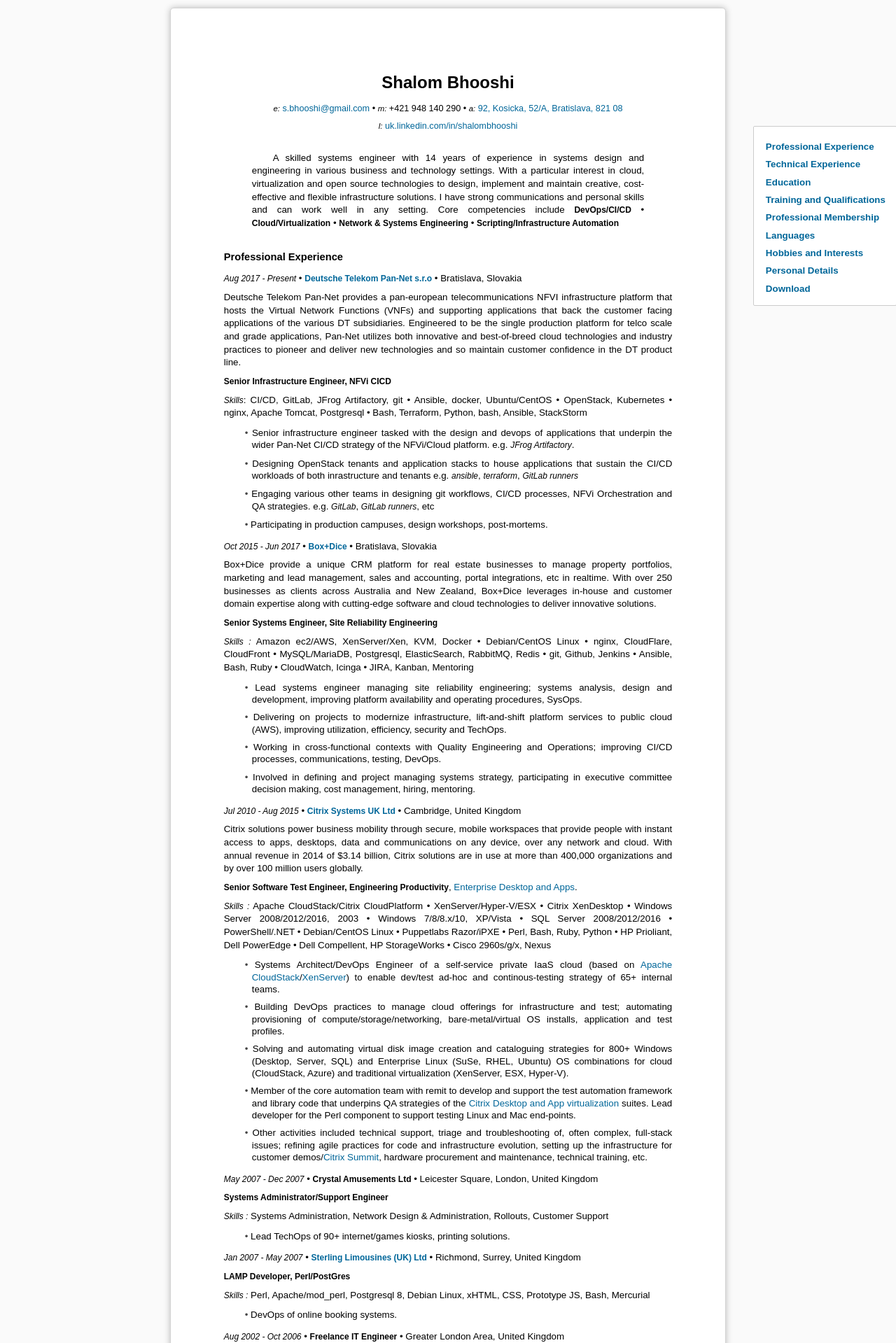
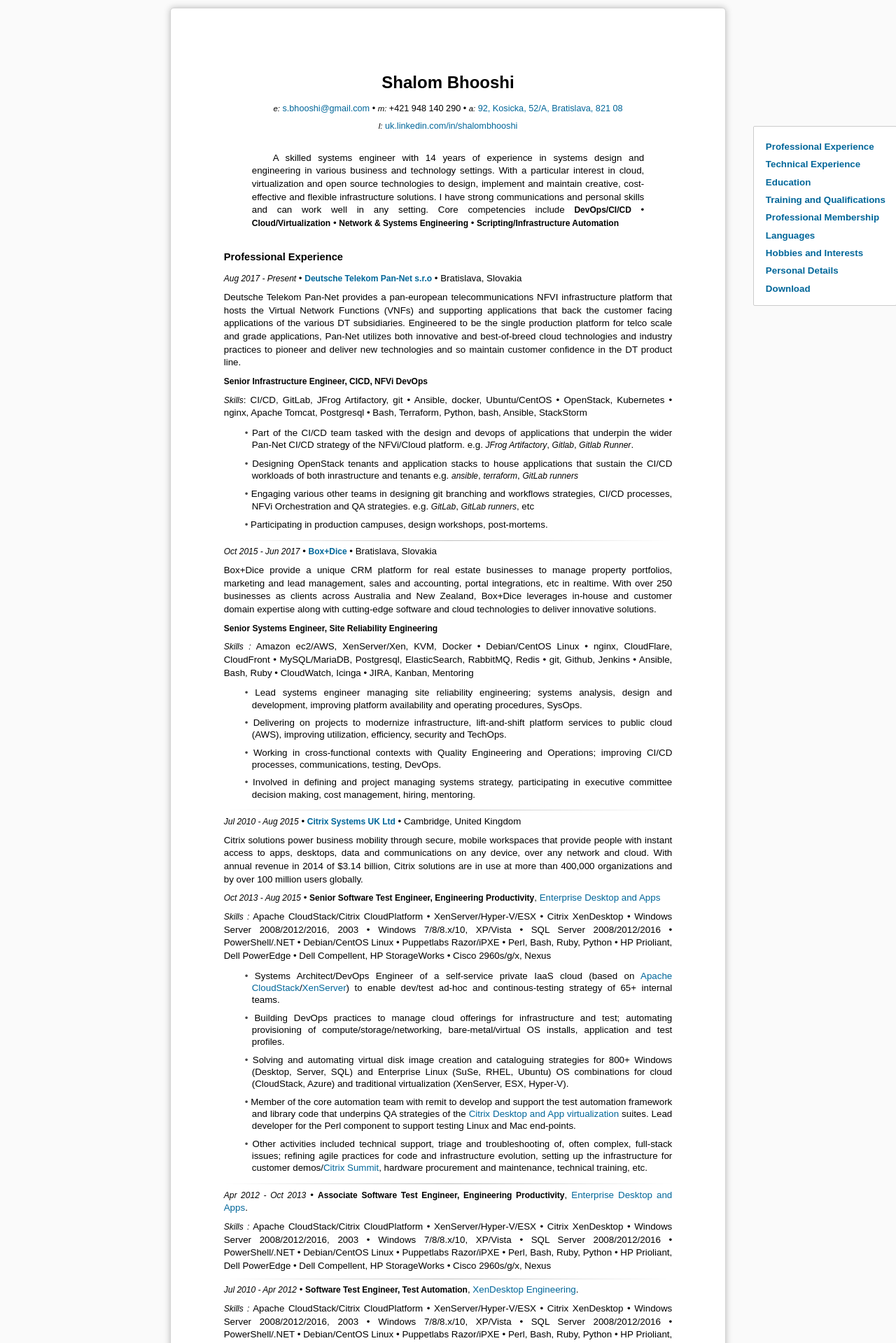
Before and after one commit to shalomb/shalomb, a Jekyll site: the page cv/cv.html, which Jekyll copies as it is, in a window 1280 px wide. Shown: the top 1919 px of the page at 70% size. Built offline with Jekyll 4.4.1, drawn with Linux system fonts in a browser that asks for light colours; some of the changed text lies outside the part shown.

Commit message:
Minor updates

```diff
--- a/cv/cv.html
+++ b/cv/cv.html
@@ -35,14 +35,15 @@
 <h3 id="professional-experience">Professional Experience</h3>
 <p><em>Aug 2017 - Present</em> • <strong><a href="https://www.telekom.com/en/media/details/the-pan-european-network--pan-net--442220">Deutsche Telekom Pan-Net s.r.o</a></strong> • Bratislava, Slovakia</p>
 <p>Deutsche Telekom Pan-Net provides a pan-european telecommunications NFVI infrastructure platform that hosts the Virtual Network Functions (VNFs) and supporting applications that back the customer facing applications of the various DT subsidiaries. Engineered to be the single production platform for telco scale and grade applications, Pan-Net utilizes both innovative and best-of-breed cloud technologies and industry practices to pioneer and deliver new technologies and so maintain customer confidence in the DT product line.</p>
-<p><strong>Senior Infrastructure Engineer, NFVi CICD</strong></p>
+<p><strong>Senior Infrastructure Engineer, CICD, NFVi DevOps</strong></p>
 <p><em>Skills</em>: CI/CD, GitLab, JFrog Artifactory, git • Ansible, docker, Ubuntu/CentOS • OpenStack, Kubernetes • nginx, Apache Tomcat, Postgresql • Bash, Terraform, Python, bash, Ansible, StackStorm</p>
 <ul>
-<li>Senior infrastructure engineer tasked with the design and devops of applications that underpin the wider Pan-Net CI/CD strategy of the NFVi/Cloud platform. e.g. <em>JFrog Artifactory</em>.</li>
+<li>Part of the CI/CD team tasked with the design and devops of applications that underpin the wider Pan-Net CI/CD strategy of the NFVi/Cloud platform. e.g. <em>JFrog Artifactory</em>, <em>Gitlab</em>, <em>Gitlab Runner</em>.</li>
 <li>Designing OpenStack tenants and application stacks to house applications that sustain the CI/CD workloads of both inrastructure and tenants e.g. <em>ansible</em>, <em>terraform</em>, <em>GitLab runners</em></li>
-<li>Engaging various other teams in designing git workflows, CI/CD processes, NFVi Orchestration and QA strategies. e.g. <em>GitLab</em>, <em>GitLab runners</em>, etc</li>
+<li>Engaging various other teams in designing git branching and workflows strategies, CI/CD processes, NFVi Orchestration and QA strategies. e.g. <em>GitLab</em>, <em>GitLab runners</em>, etc</li>
 <li>Participating in production campuses, design workshops, post-mortems.</li>
 </ul>
+<hr />
 <p><em>Oct 2015 - Jun 2017</em> • <strong><a href="https://boxdice.com.au">Box+Dice</a></strong> • Bratislava, Slovakia</p>
 <p>Box+Dice provide a unique CRM platform for real estate businesses to manage property portfolios, marketing and lead management, sales and accounting, portal integrations, etc in realtime. With over 250 businesses as clients across Australia and New Zealand, Box+Dice leverages in-house and customer domain expertise along with cutting-edge software and cloud technologies to deliver innovative solutions.</p>
 <p><strong>Senior Systems Engineer, Site Reliability Engineering</strong></p>
@@ -53,9 +54,10 @@
 <li>Working in cross-functional contexts with Quality Engineering and Operations; improving CI/CD processes, communications, testing, DevOps.</li>
 <li>Involved in defining and project managing systems strategy, participating in executive committee decision making, cost management, hiring, mentoring.</li>
 </ul>
+<hr />
 <p><em>Jul 2010 - Aug 2015</em> • <strong><a href="https://www.citrix.com/">Citrix Systems UK Ltd</a></strong> • Cambridge, United Kingdom</p>
 <p>Citrix solutions power business mobility through secure, mobile workspaces that provide people with instant access to apps, desktops, data and communications on any device, over any network and cloud. With annual revenue in 2014 of $3.14 billion, Citrix solutions are in use at more than 400,000 organizations and by over 100 million users globally.</p>
-<p><strong>Senior Software Test Engineer, Engineering Productivity</strong>, <a href="https://www.citrix.com/products/xenapp-xendesktop/">Enterprise Desktop and Apps</a>.</p>
+<p><em>Oct 2013 - Aug 2015</em> • <strong>Senior Software Test Engineer, Engineering Productivity</strong>, <a href="https://www.citrix.com/products/xenapp-xendesktop/">Enterprise Desktop and Apps</a></p>
 <p><em>Skills :</em> Apache CloudStack/Citrix CloudPlatform • XenServer/Hyper-V/ESX • Citrix XenDesktop • Windows Server 2008/2012/2016, 2003 • Windows 7/8/8.x/10, XP/Vista • SQL Server 2008/2012/2016 • PowerShell/.NET • Debian/CentOS Linux • Puppetlabs Razor/iPXE • Perl, Bash, Ruby, Python • HP Prioliant, Dell PowerEdge • Dell Compellent, HP StorageWorks • Cisco 2960s/g/x, Nexus</p>
 <ul>
 <li>Systems Architect/DevOps Engineer of a self-service private IaaS cloud (based on <a href="https://cloudstack.apache.org/">Apache CloudStack</a>/<a href="https://www.citrix.com/products/xenserver/">XenServer</a>) to enable dev/test ad-hoc and continous-testing strategy of 65+ internal teams.</li>
@@ -64,18 +66,27 @@
 <li>Member of the core automation team with remit to develop and support the test automation framework and library code that underpins QA strategies of the <a href="https://www.citrix.com/solutions/desktop-virtualization/overview.html">Citrix Desktop and App virtualization</a> suites. Lead developer for the Perl component to support testing Linux and Mac end-points.</li>
 <li>Other activities included technical support, triage and troubleshooting of, often complex, full-stack issues; refining agile practices for code and infrastructure evolution, setting up the infrastructure for customer demos/<a href="http://www.citrixsummit.com/">Citrix Summit</a>, hardware procurement and maintenance, technical training, etc.</li>
 </ul>
+<hr />
+<p><em>Apr 2012 - Oct 2013</em> • <strong>Associate Software Test Engineer, Engineering Productivity</strong>, <a href="https://www.citrix.com/products/xenapp-xendesktop/">Enterprise Desktop and Apps</a>.</p>
+<p><em>Skills :</em> Apache CloudStack/Citrix CloudPlatform • XenServer/Hyper-V/ESX • Citrix XenDesktop • Windows Server 2008/2012/2016, 2003 • Windows 7/8/8.x/10, XP/Vista • SQL Server 2008/2012/2016 • PowerShell/.NET • Debian/CentOS Linux • Puppetlabs Razor/iPXE • Perl, Bash, Ruby, Python • HP Prioliant, Dell PowerEdge • Dell Compellent, HP StorageWorks • Cisco 2960s/g/x, Nexus</p>
+<hr />
+<p><em>Jul 2010 - Apr 2012</em> • <strong>Software Test Engineer, Test Automation</strong>, <a href="https://www.citrix.com/products/xenapp-xendesktop/">XenDesktop Engineering</a>.</p>
+<p><em>Skills :</em> Apache CloudStack/Citrix CloudPlatform • XenServer/Hyper-V/ESX • Citrix XenDesktop • Windows Server 2008/2012/2016, 2003 • Windows 7/8/8.x/10, XP/Vista • SQL Server 2008/2012/2016 • PowerShell/.NET • Debian/CentOS Linux • Puppetlabs Razor/iPXE • Perl, Bash, Ruby, Python • HP Prioliant, Dell PowerEdge • Dell Compellent, HP StorageWorks • Cisco 2960s/g/x, Nexus</p>
+<hr />
 <p><em>May 2007 - Dec 2007</em> • <strong>Crystal Amusements Ltd</strong> • Leicester Square, London, United Kingdom</p>
 <p><strong>Systems Administrator/Support Engineer</strong></p>
 <p><em>Skills :</em> Systems Administration, Network Design &amp; Administration, Rollouts, Customer Support</p>
 <ul>
 <li>Lead TechOps of 90+ internet/games kiosks, printing solutions.</li>
 </ul>
+<hr />
 <p><em>Jan 2007 - May 2007</em> • <strong><a href="http://sterlinglimousines.co.uk/">Sterling Limousines (UK) Ltd</a></strong> • Richmond, Surrey, United Kingdom</p>
 <p><strong>LAMP Developer, Perl/PostGres</strong></p>
 <p><em>Skills :</em> Perl, Apache/mod_perl, Postgresql 8, Debian Linux, xHTML, CSS, Prototype JS, Bash, Mercurial</p>
 <ul>
 <li>DevOps of online booking systems.</li>
 </ul>
+<hr />
 <p><em>Aug 2002 - Oct 2006</em> • <strong>Freelance IT Engineer</strong> • Greater London Area, United Kingdom</p>
 <p><strong>IT Contractor</strong></p>
 <p><em>Skills :</em> Enterprise workstation migrations, LAN Design and Implementation, Hardware/Software roll-outs.</p>
@@ -105,7 +116,7 @@
 <dd><strong><a href="http://www.shu.ac.uk/prospectus/course/1129/">BSc, Computer Networks</a></strong> <em>(1:1, First Class Honours)</em>, <a href="https://www.shu.ac.uk/">Sheffield Hallam University</a>, Sheffield, England
 </dd>
 <dt><em>Jul</em> <em>2000</em> - <em>Mar</em> <em>2001</em></dt>
-<dd><strong>BSc (Hons.) Computer Science, Mathematics, Physics</strong> <em>(Discontinued)</em>, <a href="http://www.sjc.ac.in">St. Joseph's College of Science and Arts</a>, Bangalore, India
+<dd><strong>BSc (Hons.) Computer Science, Mathematics, Physics</strong> <em>(Discontinued)</em>, <a href="http://www.sjc.ac.in">St. Joseph’s College of Science and Arts</a>, Bangalore, India
 </dd>
 </dl>
 <h3 id="training-and-qualifications">Training and Qualifications</h3>
--- a/cv/style.css
+++ b/cv/style.css
@@ -135,13 +135,9 @@
   }
 
   hr {
+    border: 0;
     height :             1px;
-    width :              45%;
-    text-align :         center;
-    margin :             auto;
-    background :         #fff;
-    border :             0;
-    border-bottom :      1px solid #999;
+    background-image: linear-gradient(to right, rgba(0, 0, 0, 0), rgba(0, 0, 0, 0.25), rgba(0, 0, 0, 0));
   }
 
   p {
```
Also changed, not shown: cv/cv.md (+25 -8 lines), cv/cv.txt (+42 -9 lines), 5 other files.
